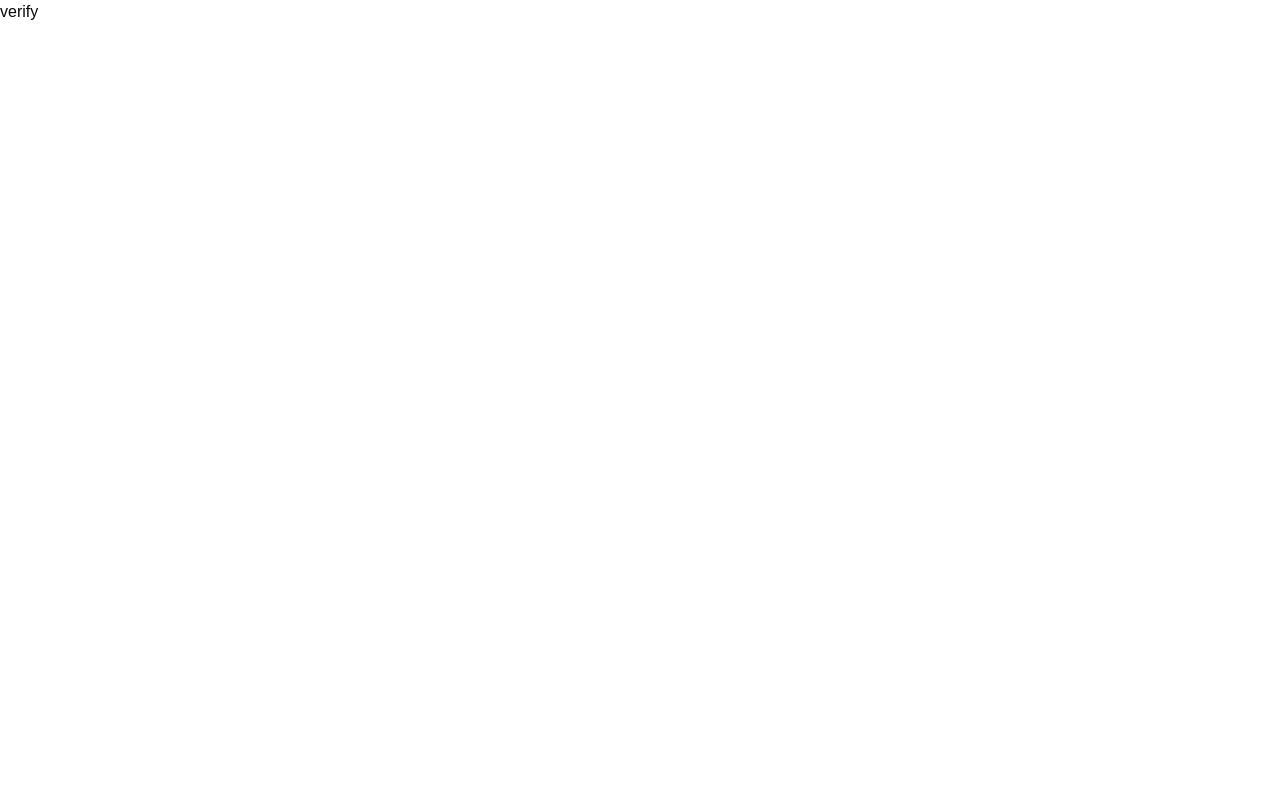
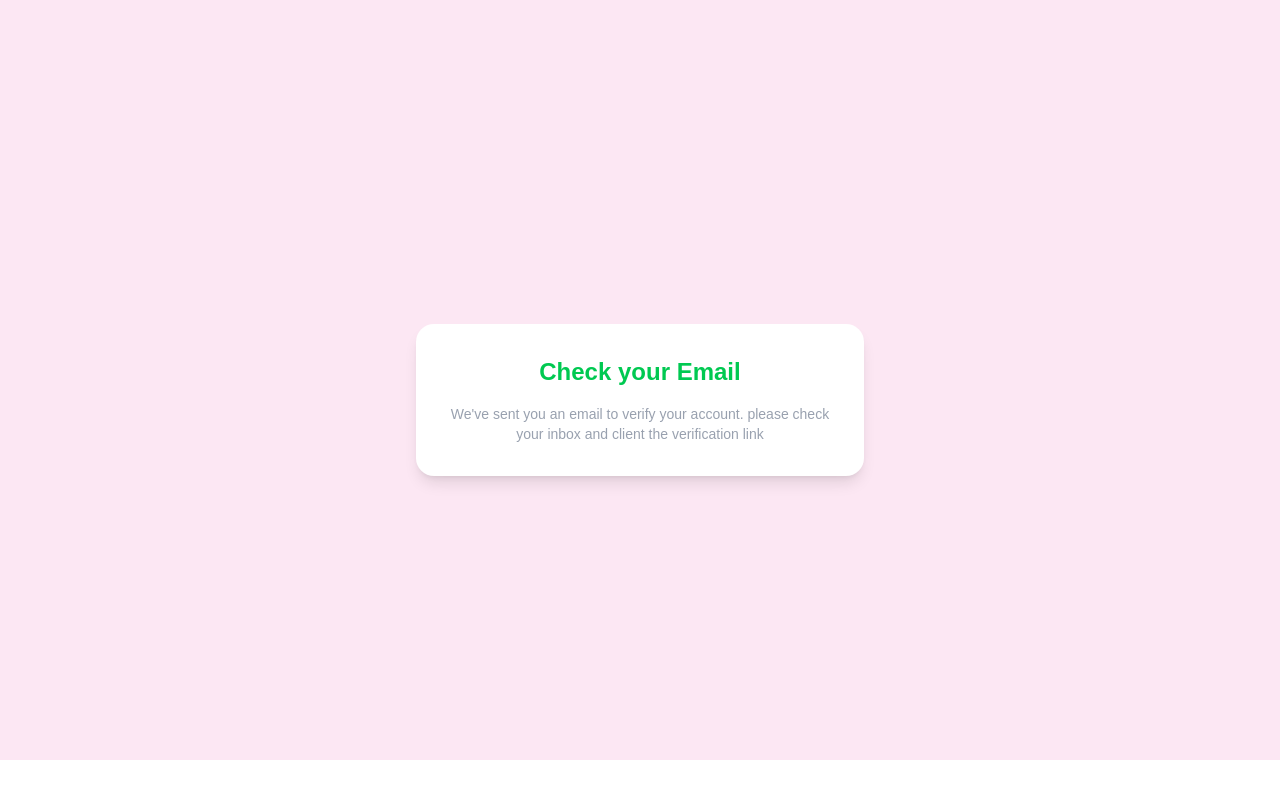
Before and after one commit to hashir689/FullStackEcommerceMERN, a React (Vite) app in the folder Frontend/: page /verify in a window 1280 px wide. Built offline with nearby package versions, Linux system fonts and the light colour scheme.

Commit message:
Verify Email

```diff
--- a/Frontend/src/App.jsx
+++ b/Frontend/src/App.jsx
@@ -7,6 +7,7 @@ import Login from "./pages/Login";
 import Signup from "./pages/Signup";
 import Home from "./pages/Home";
 import Verify from "./pages/Verify";
+import VerifyEmail from "./pages/VerifyEmail";
 const router = createBrowserRouter([
   {
     path: "/",
@@ -29,6 +30,14 @@ const router = createBrowserRouter([
     path: "/verify",
     element: <Verify />,
   },
+  {
+    path: "/verify/:token",
+    element: (
+      <>
+        <VerifyEmail />
+      </>
+    ),
+  },
 ]);
 const App = () => {
   return (
--- a/Frontend/src/pages/Verify.jsx
+++ b/Frontend/src/pages/Verify.jsx
@@ -1,7 +1,21 @@
 import React from "react";
 
 const Verify = () => {
-  return <div>verify</div>;
+  return (
+    <div className="relative w-full h-[760px] overflow-hidden">
+      <div className="min-h-screen flex items-center justify-center bg-pink-100 px-4">
+        <div className="bg-white p-8 rounded-2xl shadow-lg w-full max-w-md text-center">
+          <h2 className="text-2xl font-semibold text-green-500 mb-4">
+            Check your Email
+          </h2>
+          <p className="text-gray-400 text-sm">
+            We've sent you an email to verify your account. please check your
+            inbox and client the verification link
+          </p>
+        </div>
+      </div>
+    </div>
+  );
 };
 
 export default Verify;
--- /dev/null
+++ b/Frontend/src/pages/VerifyEmail.jsx
@@ -0,0 +1,18 @@
+import React, { useState } from "react";
+import { useParams } from "react-router-dom";
+
+const VerifyEmail = () => {
+  const token = useParams();
+  const [status, setstatus] = useState("Verifying...");
+  return (
+    <div className="relative w-full h-[760px] bg-pink-100 overflow-hidden">
+      <div className="min-h-screen flex items-center justify-center">
+        <div className="bg-white p-6 rounded-2xl shadow-md text-center w-[90%] max-w-md">
+          <h2 className="text-xl font-semibold text-gray-800">{status}</h2>
+        </div>
+      </div>
+    </div>
+  );
+};
+
+export default VerifyEmail;
```
